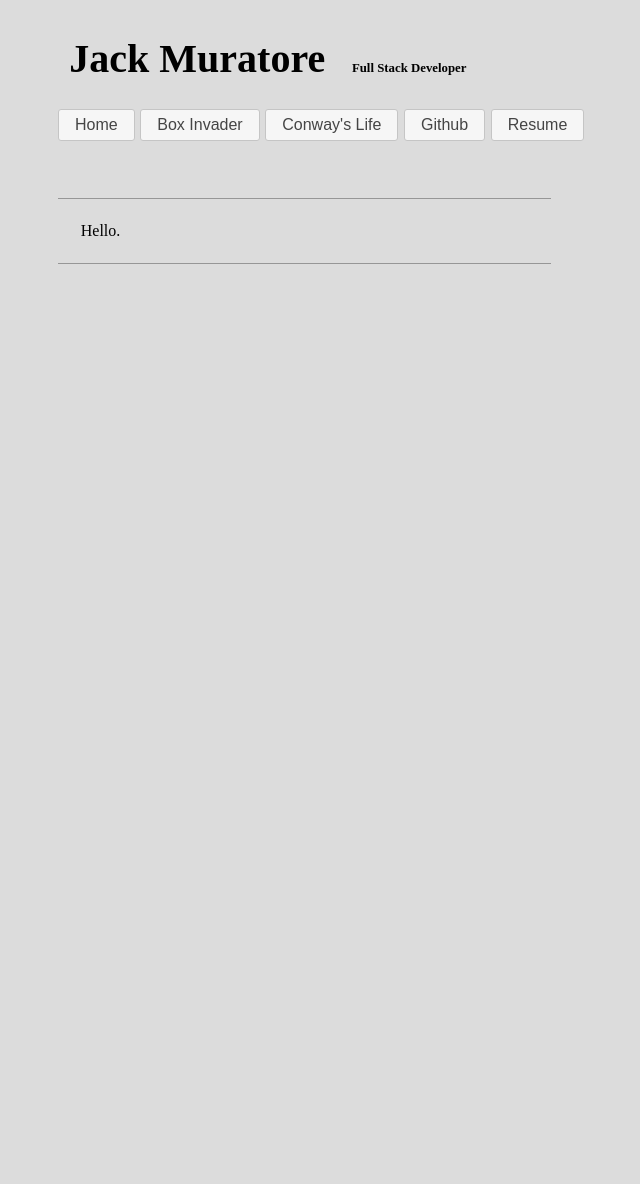
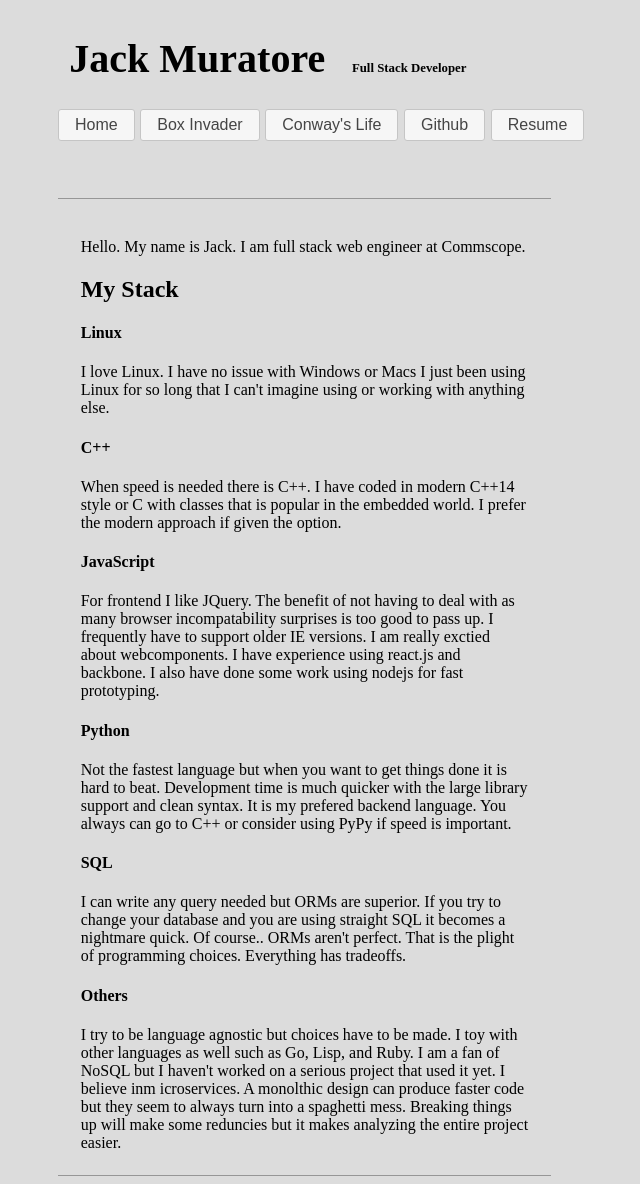
Before and after one commit to banjocat/mywebsite, a Flask app: page / in a window 1280 px wide. Shown: the whole page, without its empty margins (14-654 px from the left). Before the commit the page ends 264 px from the top, so only its background shows below. Run offline with Flask 2, Linux system fonts and the light colour scheme; some libraries are stand-ins or nearby versions.

Commit message:
Update index page

```diff
--- a/flask-website/templates/index.html
+++ b/flask-website/templates/index.html
@@ -2,6 +2,37 @@
 
 {% block content %}
 <article class='left-panel'>
-Hello.
+<p>Hello. My name is Jack. I am full stack web engineer at Commscope.</p>
+<h2>My Stack</h2>
+<h4>Linux</h4>
+I love Linux. I have no issue with Windows or Macs I just been using Linux
+for so long that I can't imagine using or working with anything else.
+<h4>C++</h4>
+When speed is needed there is C++. I have coded in modern C++14 style or C
+with classes that is popular in the embedded world.
+I prefer the modern approach if given the option.
+<h4>JavaScript</h4>
+For frontend I like JQuery. The
+benefit of not having to deal with as many browser incompatability surprises
+is too good to pass up. I frequently have to support older IE versions.
+I am really exctied about webcomponents.
+I have experience using react.js and backbone. I also have done some work
+using nodejs for fast prototyping.
+<h4>Python</h4>
+Not the fastest language but when you want to get things done it is hard to beat.
+Development time is much quicker with the large library support and clean syntax.
+It is my prefered backend language.  You always can go to C++ or consider using PyPy if
+speed is important.
+<h4>SQL</h4>
+I can write any query needed but ORMs are superior. If you try to change your database
+and you are using straight SQL it becomes a nightmare quick. Of course.. ORMs aren't perfect.
+That is the plight of programming choices. Everything has tradeoffs.
+<h4>Others</h4>
+I try to be language agnostic but choices have to be made.
+I toy with other languages as well such as Go, Lisp, and Ruby.
+I am a fan of NoSQL but I haven't worked on a serious project that used it yet.
+I believe inm icroservices. A monolthic design can produce
+faster code but they seem to always turn into a spaghetti mess. Breaking things
+up will make some reduncies but it makes analyzing the entire project easier.
 </article>
 {% endblock %}
```
